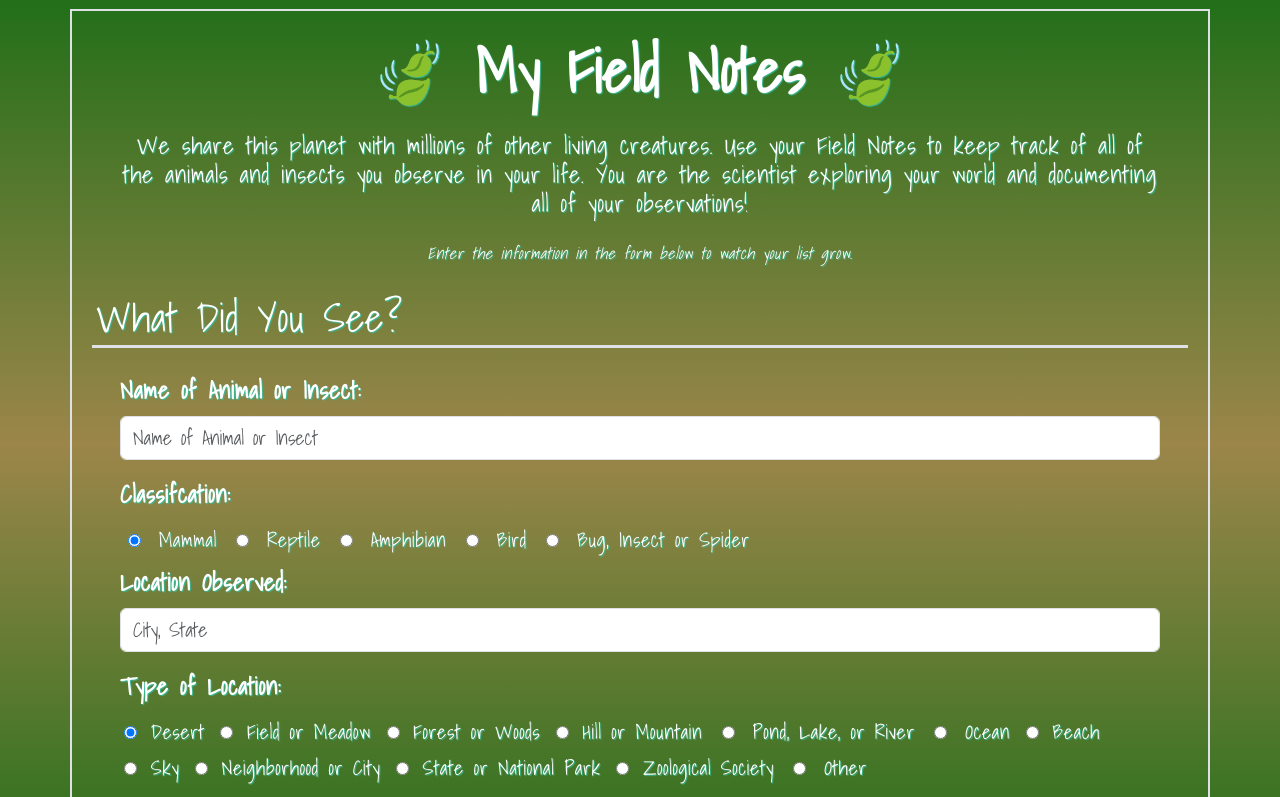
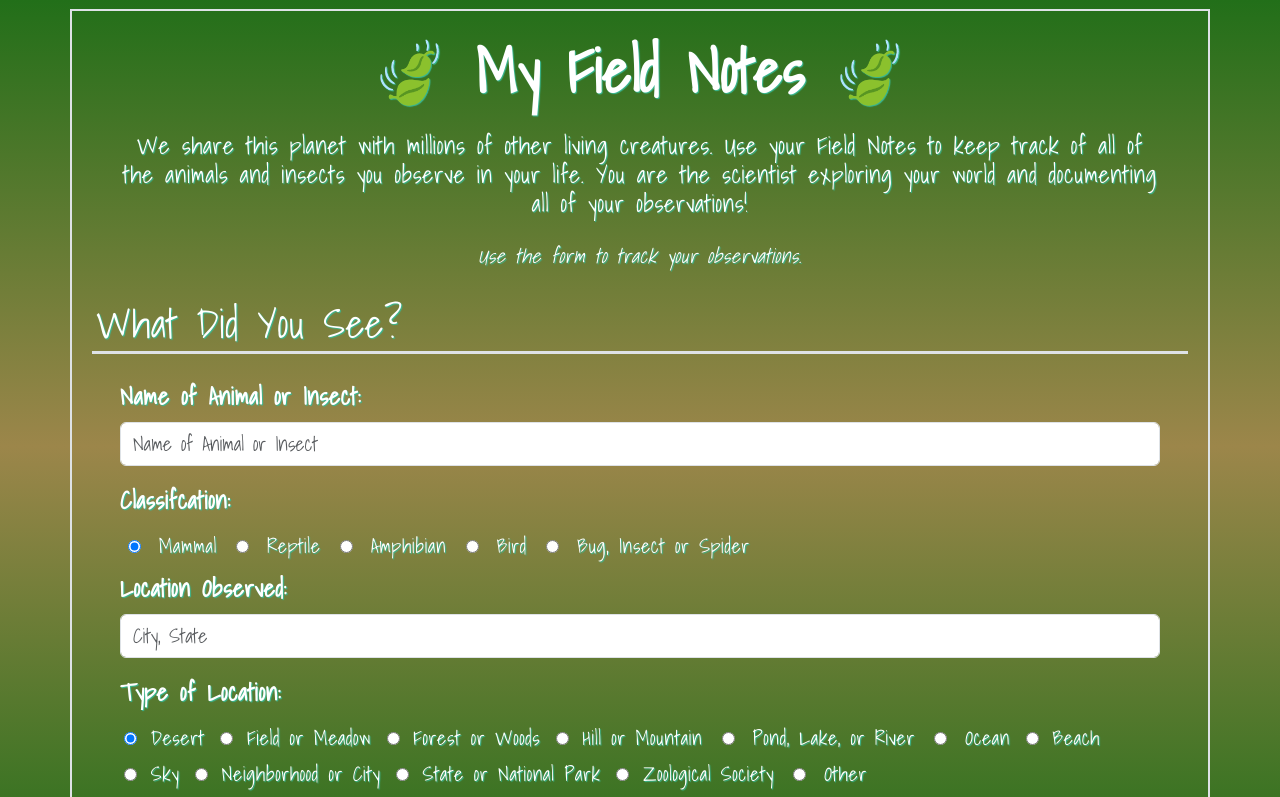
Before and after one commit to erinelise2/week10toCRUD, a website: page index.html in a window 1280 px wide. Shown: the top 797 px of the page. Drawn offline with nearby package versions, Linux system fonts and the light colour scheme; no server answers.

Commit message:
Updating html wording

```diff
--- a/index.html
+++ b/index.html
@@ -50,7 +50,7 @@
         <div class="container-fluid">
             <h1 class="mainHeader header fw-bolder text-center m-4">🍃 My Field Notes 🍃</h1>
             <h4 class="intro-text fw-normal text-center m-4">We share this planet with millions of other living creatures. Use your Field Notes to keep track of all of the animals and insects you observe in your life. You are the scientist exploring your world and documenting all of your observations!</h4>
-            <p class="intruction fw-normal fst-italic text-center">Enter the information in the form below to watch your list grow.</p>
+            <p class="intruction fw-normal fst-italic text-center fs-5">Use the form to track your observations.</p>
         </div>
     </div>
     <!-- Creating container div and then a row dive that includes both forms... then each form begins with a column div to create them as side by side forms with the table below in it's own div/container reference for radio button default select: https://developer.mozilla.org/en-US/docs/Web/HTML/Element/input/radio -->
```
